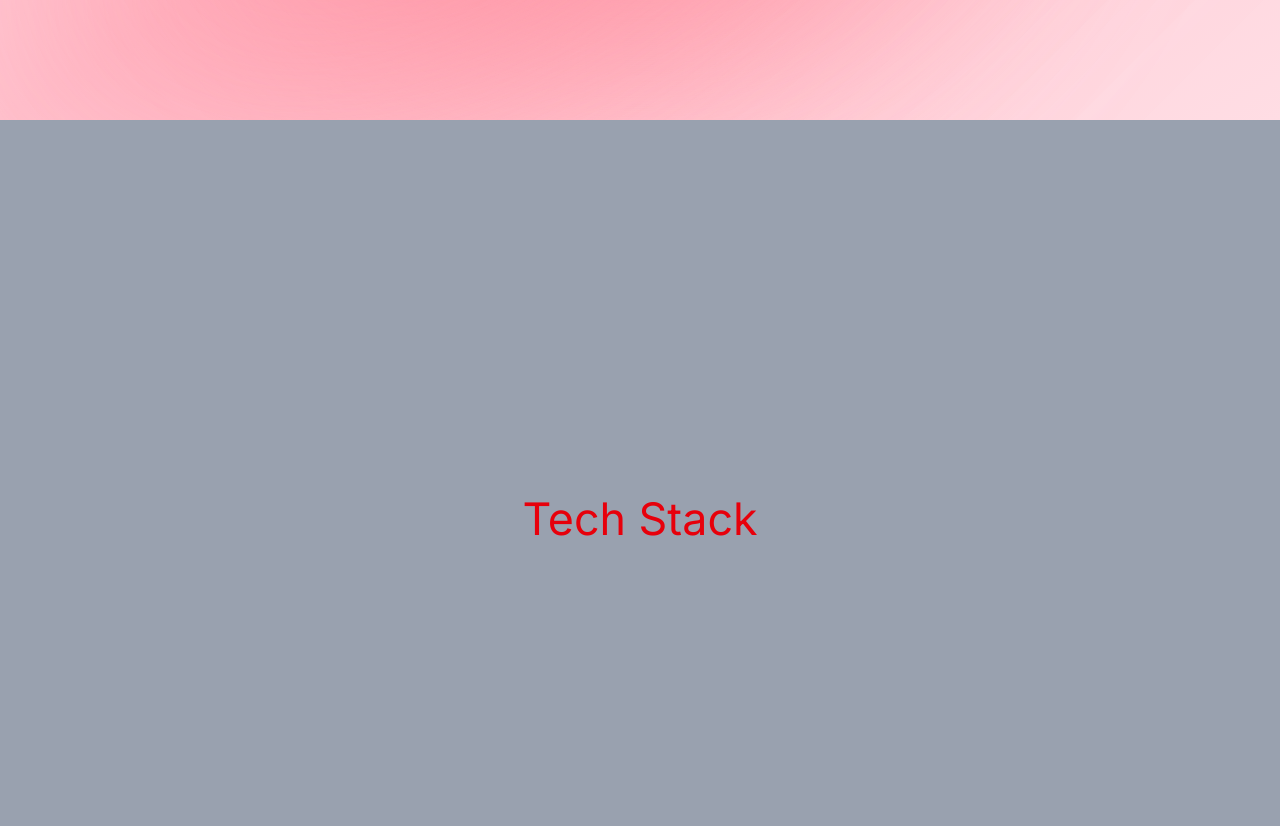
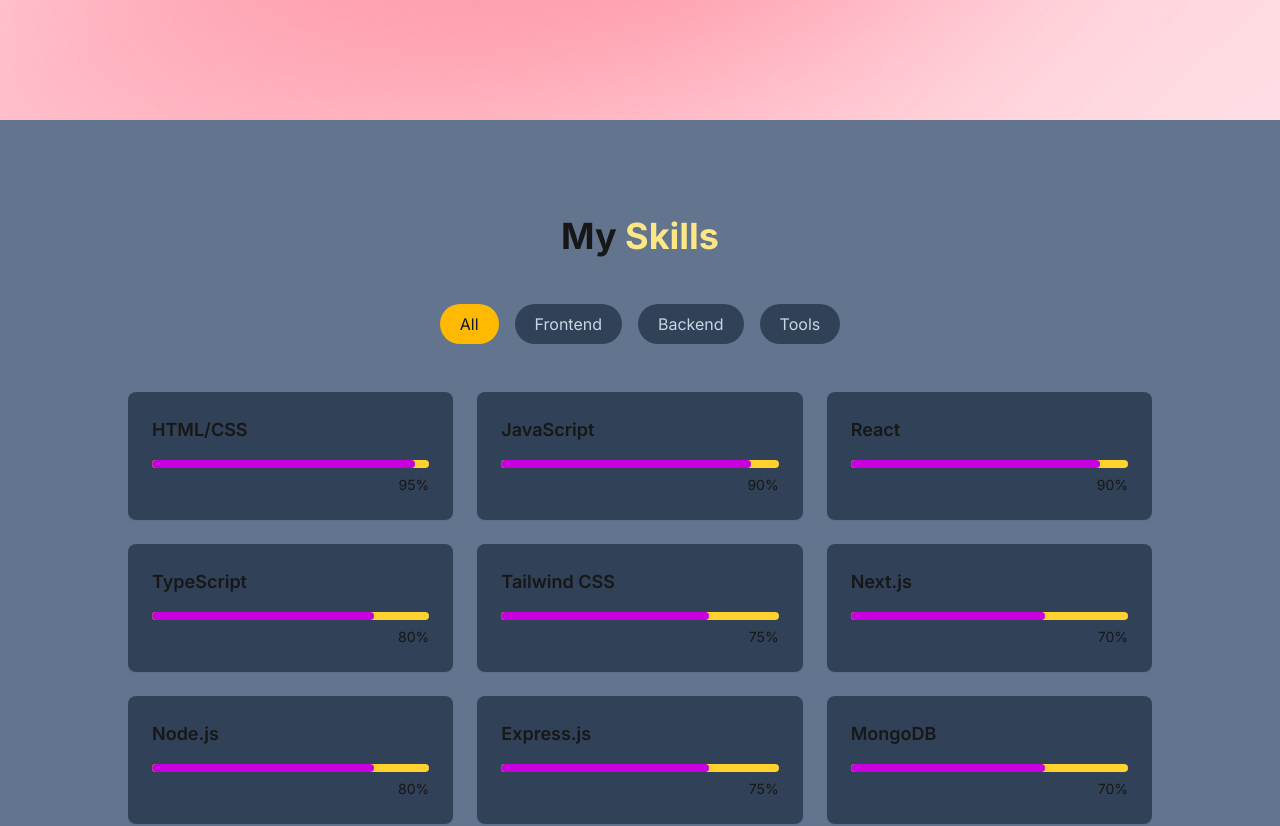
Before and after one commit to tanveera2001/portfolio-nextjs, a Next.js app: page / in a window 1280 px wide. Shown: the part 680-1506 px from the top of the page. Built offline with nearby package versions, Linux system fonts and the light colour scheme.

Commit message:
Update TechStack.tsx

```diff
--- a/src/components/TechStack.tsx
+++ b/src/components/TechStack.tsx
@@ -1,18 +1,96 @@
-
+"use client";
 
 import { MotionValue } from "framer-motion";
+import { useState } from "react";
 
 type Props = {
   scrollYProgress: MotionValue<number>;
 };
 
+const skills = [
+  // Frontend
+  { name: "HTML/CSS", level: 95, category: "frontend" },
+  { name: "JavaScript", level: 90, category: "frontend" },
+  { name: "React", level: 90, category: "frontend" },
+  { name: "TypeScript", level: 80, category: "frontend" },
+  { name: "Tailwind CSS", level: 75, category: "frontend" },
+  { name: "Next.js", level: 70, category: "frontend" },
+  // Backend
+  { name: "Node.js", level: 80, category: "backend" },
+  { name: "Express.js", level: 75, category: "backend" },
+  { name: "MongoDB", level: 70, category: "backend" },
+  { name: "PostgreSQL", level: 65, category: "backend" },
+  { name: "GraphQL", level: 60, category: "backend" },
+  // Tools
+  { name: "Git/Github", level: 85, category: "tools" },
+  { name: "Docker", level: 70, category: "tools" },
+  { name: "Figma", level: 75, category: "tools" },
+  { name: "VS Code", level: 65, category: "tools" },
+];
+
+const categopries = ["all", "frontend", "backend", "tools"];
+
 const TechStack = ({ scrollYProgress }: Props) => {
+  const [activeCategory, setActiveCategory] = useState("all");
+
+  const filteredSkills = skills.filter(
+    (skill) =>
+      activeCategory === "all" || skill.category === activeCategory
+  );
+
   return (
-    <div className="relative h-screen bg-gray-400 flex items-center justify-center">
-      <p className="text-red-600 text-[3.5vw]">Tech Stack</p>
+    <div className="py-24 px-4 relative bg-slate-500 h-screen">
+      <div className="container mx-auto max-w-5xl">
+        <h2 className="text-3xl md:text-4xl font-bold mb-12 text-center">
+          My <span className="text-amber-200">Skills</span>
+        </h2>
 
+        {/* CATEGORY FILTER BUTTONS */}
+        <div className="flex flex-wrap justify-center gap-4 mb-12">
+          {categopries.map((category, key) => (
+            <button
+              key={key}
+              onClick={() => setActiveCategory(category)}
+              className={`px-5 py-2 rounded-full transition-colors duration-300 capitalize ${
+                activeCategory === category
+                  ? "bg-amber-400 text-slate-900"
+                  : "bg-slate-700 text-slate-300 hover:bg-amber-300"
+              }`}
+            >
+              {category}
+            </button>
+          ))}
+        </div>
+
+        {/* SKILLS GRID */}
+        <div className="grid grid-cols-1 sm:grid-cols-2 lg:grid-cols-3 gap-6">
+          {filteredSkills.map((skill, key) => (
+            <div
+              key={key}
+              className="bg-slate-700 p-6 rounded-lg shadow-xs card-hover"
+            >
+              <div className="text-left mb-4">
+                <h3 className="text-lg font-semibold">{skill.name}</h3>
+              </div>
+
+              <div className="w-full bg-amber-300 h-2 rounded-full overflow-hidden">
+                <div
+                  className="bg-fuchsia-600 h-2 rounded-full origin-left animate-[grow_1.5s_ease-out]"
+                  style={{ width: `${skill.level}%` }}
+                />
+              </div>
+
+              <div className="text-right mt-1">
+                <span className="text-sm text-muted-foreground">
+                  {skill.level}%
+                </span>
+              </div>
+            </div>
+          ))}
+        </div>
+      </div>
     </div>
-  )
-}
+  );
+};
 
-export default TechStack
+export default TechStack;
```
